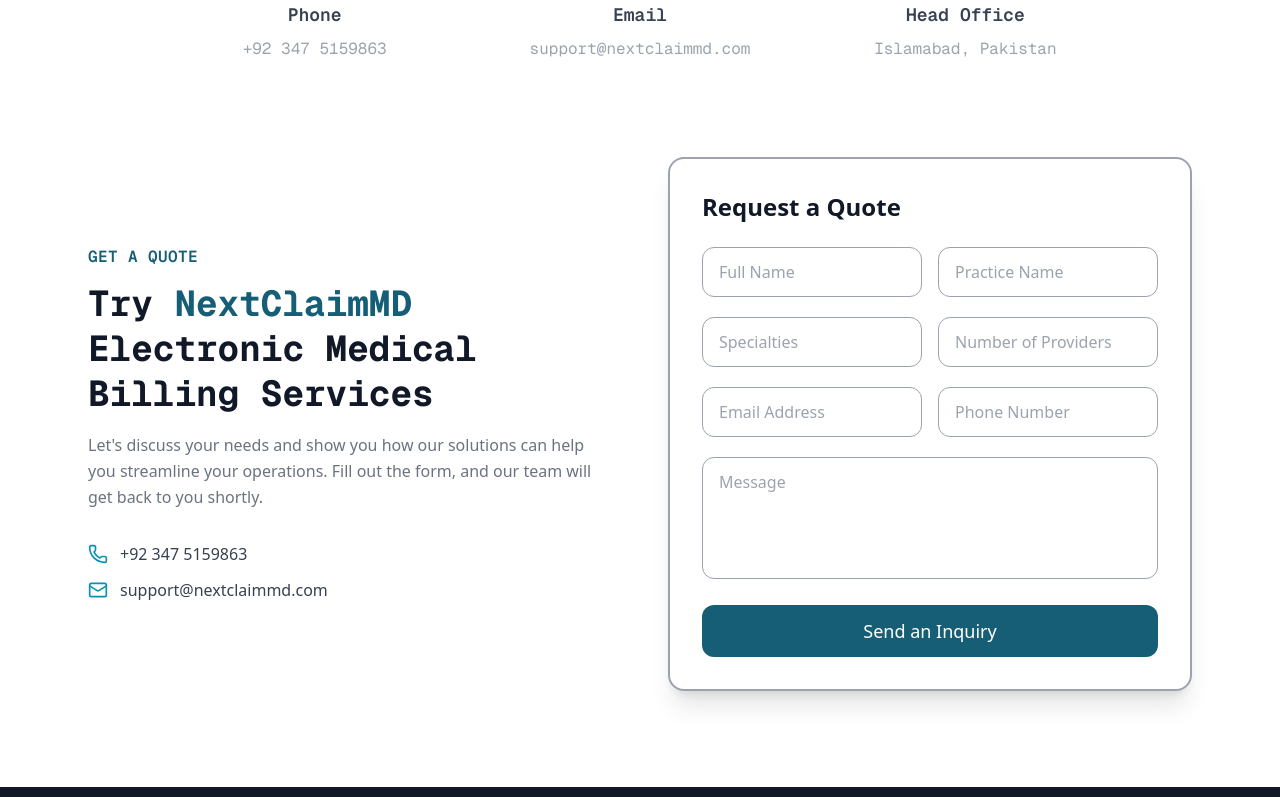
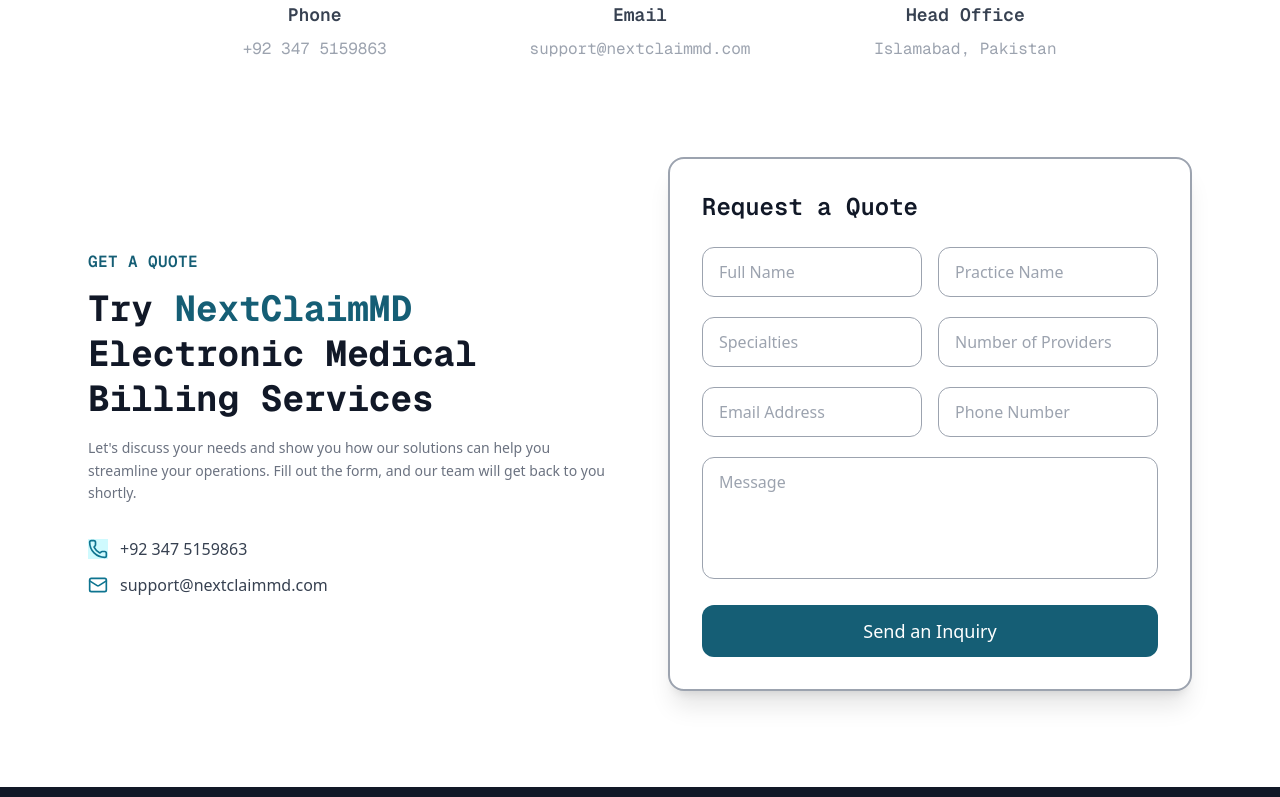
Before and after one commit to nextclaimmd-oss/nextclaimmd, a Next.js app: page /contact in a window 1280 px wide. Shown: the part 546-1343 px from the top of the page. Built offline with nearby package versions, Linux system fonts and the light colour scheme.

Commit message:
changed some items in contact form

```diff
--- a/src/app/components/ContactForm/ContactForm.jsx
+++ b/src/app/components/ContactForm/ContactForm.jsx
@@ -65,7 +65,7 @@
             Try <span className="text-cyan-800">NextClaimMD</span> <br />
             Electronic Medical Billing Services
           </h2>
-          <p className="text-gray-500 mt-4 leading-relaxed">
+          <p className="text-gray-500 mt-4 text-sm leading-relaxed">
             Let&apos;s discuss your needs and show you how our solutions can
             help you streamline your operations. Fill out the form, and our team
             will get back to you shortly.
@@ -73,11 +73,11 @@
 
           <div className="mt-8 space-y-3 text-gray-700">
             <div className="flex items-center gap-3">
-              <Phone className="text-cyan-600 w-5 h-5" />
+              <Phone className="bg-cyan-100 text-cyan-700 w-5 h-5" />
               <span>+92 347 5159863</span>
             </div>
             <div className="flex items-center gap-3">
-              <Mail className="text-cyan-600 w-5 h-5" />
+              <Mail className="text-cyan-700 w-5 h-5" />
               <span>support@nextclaimmd.com</span>
             </div>
           </div>
@@ -85,7 +85,7 @@
 
         {/* RIGHT SECTION - CONTACT FORM */}
         <div className="bg-white rounded-2xl shadow-xl border-2 border-gray-400 p-8">
-          <h3 className="text-2xl font-semibold text-gray-900 mb-6">
+          <h3 className="text-2xl font-semibold font-mono text-gray-900 mb-6">
             Request a Quote
           </h3>
 
```
